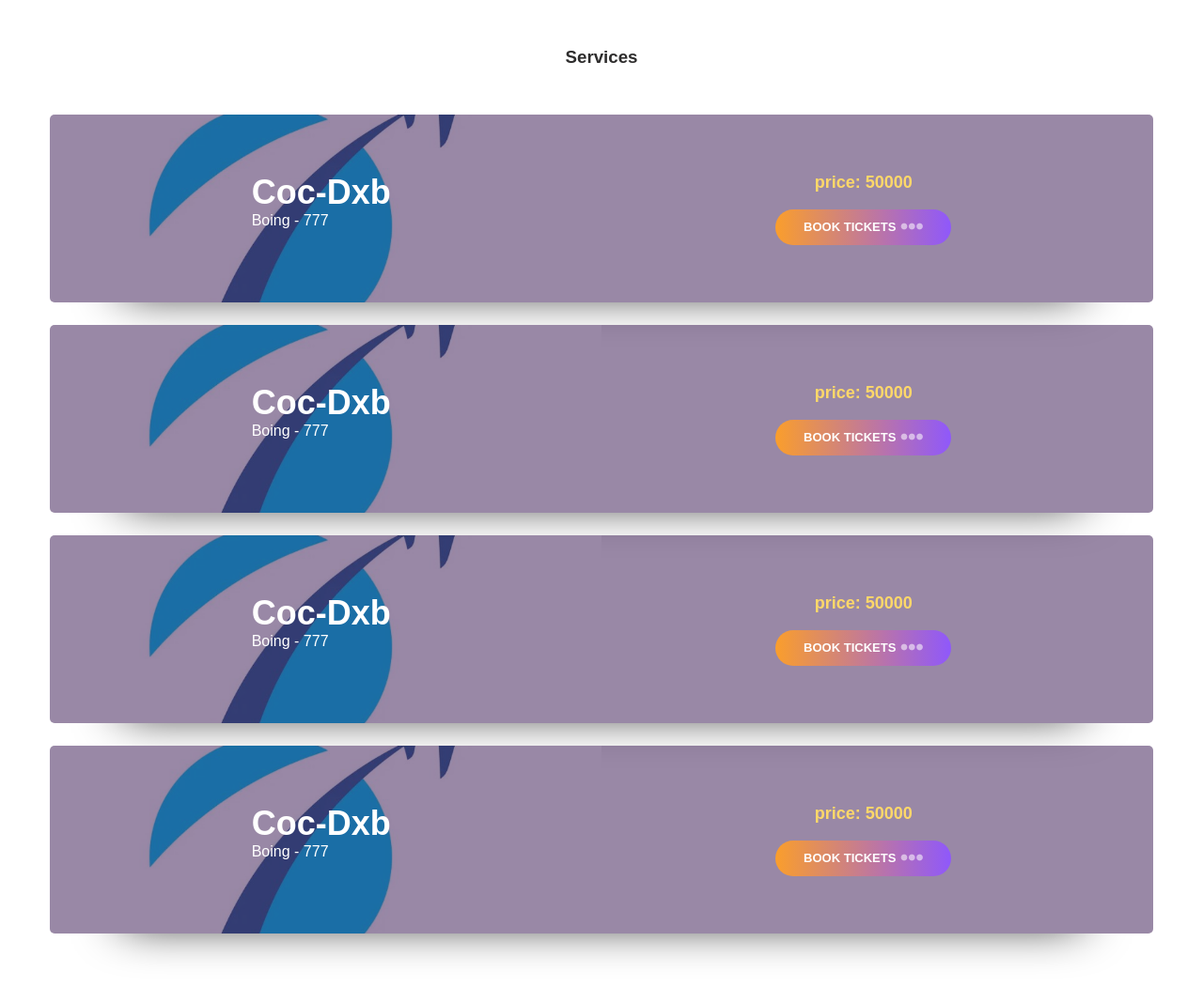
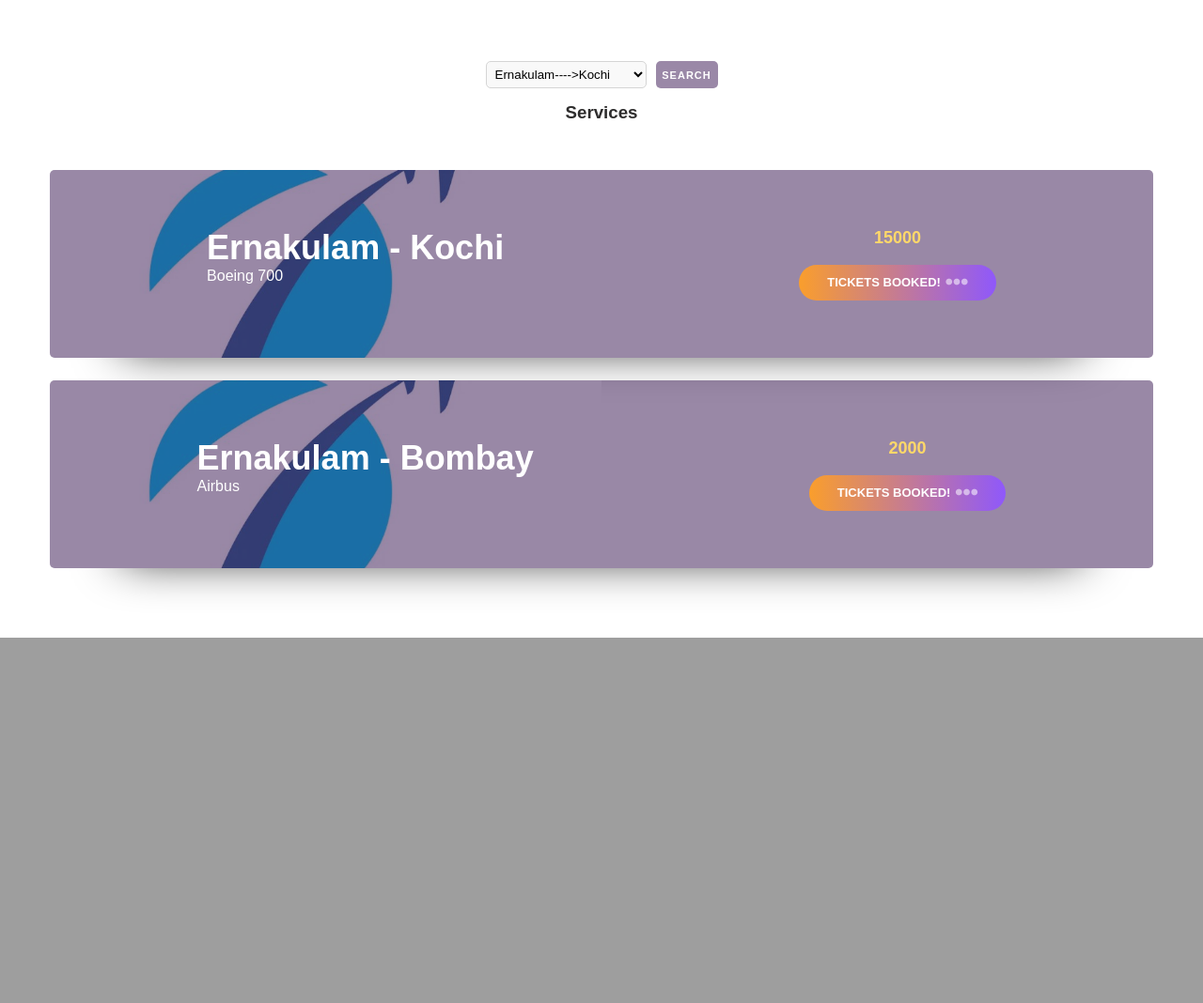
Before and after one commit to antonymaliakkal/Airport-Management, a Flask app: page /viewFlights in a window 1280 px wide. Shown: the part 400-1468 px from the top of the page at 94% size. After the commit the page ends 1079 px from the top, so only its background shows below. Run offline with Flask 2, Linux system fonts and the light colour scheme; a user stored in the database is signed in; data comes from the database, SQL or seed files in the repository; some libraries are stand-ins or nearby versions.

Commit message:
flight search fix , flight search- backend integration

```diff
--- a/app.py
+++ b/app.py
@@ -4,7 +4,7 @@ from flask import Flask, render_template,request,flash,url_for,redirect,session
 from flask_sqlalchemy import SQLAlchemy
 from datetime import datetime
 
-from sqlalchemy import ForeignKey
+from sqlalchemy import ForeignKey, false
 
 
 
@@ -58,16 +58,12 @@ class routes(db.Model):
 
 class tickets(db.Model):
     id = db.Column('ticket_id' , db.Integer , primary_key = True)
-    r_id = db.Column('route_id' , db.Integer)
-    p_id = db.Column('passenger_id' , db.Integer)
-    price = db.Column('total_price' , db.Integer)
-    n = db.Column('Number of People' , db.Integer)
+    flight_id = db.Column('flight_id' , db.Integer, ForeignKey("flights.flight_id"))
+    p_id = db.Column('passenger_id' , db.Integer, ForeignKey("user.user_id"))
 
-    def __init__(self , r_id , p_id , price , n):
-        self.r_id = r_id
+    def __init__(self , flight_id , p_id):
+        self.flight_id = flight_id
         self.p_id = p_id
-        self.price = price
-        self.n = n
 
 class user(db.Model):
     id = db.Column('user_id' , db.Integer , primary_key = True)
@@ -108,7 +104,7 @@ def signup():
                  #return redirect(url_for('addcity'))
                  return redirect(url_for('addcity'))
             else:
-                return redirect(url_for('search'))
+                return redirect(url_for('viewFlights'))
     else:
         return redirect(url_for('home'))
 
@@ -130,7 +126,7 @@ def login():
                 if data.p_e == 'e':
                     return redirect(url_for('addcity'))
                 else:
-                    return redirect(url_for('search'))
+                    return redirect(url_for('viewFlights'))
             else:
                 print('failed')
                 # flash('Record was successfully added')
@@ -151,7 +147,7 @@ def search():
     elif request.method == 'POST':
         rid = request.form['rid']
         result = db.session.query(flights , routes).outerjoin(flights , flights.r_id == rid)
-        render_template('search.html' , data = data , reuslt = result)
+        return render_template('search.html' , data = data , reuslt = result)
 
 
 @app.route('/addcity' , methods = ['GET' , 'POST'])
@@ -200,8 +196,28 @@ def addflight():
 
 @app.route('/viewFlights' , methods = ['GET' , 'POST'])
 def viewFlights():
-    if request.method == 'GET' and session['type'] != 'e':
-        return render_template('p4.html')
+    data = routes.query.all()
+    result=False
+    if request.method == 'POST' and session['type'] != 'e':
+        rid = request.form['rid']
+        result = db.session.query(flights , routes).join(routes).filter(flights.r_id == rid).all()
+        for i in result:
+            if(tickets.query.filter_by(flight_id=i.flights.id,p_id=user.query.filter_by(name=session['username']).first().id).first()):
+                i.flights.booked = True
+    elif request.method == 'GET' and session['type'] != 'e':
+        result = db.session.query(flights ,tickets,routes).join(tickets).join(routes)
+    return render_template('p4.html' , data = data , result = result)
+
+@app.route('/book_tickets/<fid>')
+def book_tickets(fid):
+    data = flights.query.filter_by(id=fid).first()
+    u = user.query.filter_by(name=session['username']).first()
+    print(data,u)
+    data2 = tickets(data.id , u.id)
+    db.session.add(data2)
+    db.session.commit()
+    return redirect('/viewFlights')
+
 
 
 if __name__ == "__main__":
--- a/static/styles/style4.css
+++ b/static/styles/style4.css
@@ -343,3 +343,28 @@
     text-align: center;
     margin-bottom: 1em;
 }
+form{
+  display: flex;
+  justify-content: center;
+  padding: 15px;
+}
+form select{
+  padding: 5px;
+  border-color: #d5d5d5;
+  background: #f9f9f9;
+  border-radius: 5px;
+}
+form button{
+  margin-left: 10px;
+  border: none;
+  width: 6em;
+  background: #9a88a7;
+  color: white;
+  font-size: 11px;
+  font-weight: bold;
+  letter-spacing: 1px;
+  border-radius: 5px;
+}
+.form button:focus-visible{
+  outline: none;
+}
--- a/templates/p4.html
+++ b/templates/p4.html
@@ -54,86 +54,50 @@
                     <h1 class="title">Airline Management System</h1>
                 </div>
                 <section class="planes">
+                    <form action="/viewFlights" method = "POST">
+
+                        <select name="rid">
+                            {% for value in data %}
+                            <option value="{{value.id}}">{{value.From}}---->{{value.to}}</option>
+                            {%endfor%}
+                        </select>
+
+                        <button type="submit">SEARCH</button>
+                    </form>
                     <div class="container">
                         <h3 class="section-head">
                             <span class="headiing"><ul>Services</ul></span>
                         </h3>
+                        {% if result %}
+                            {% for value in result %}
                                 <div class="grid">
                                     <div class="grid-item planeservices">
                                         <img src="static/images/logo1.png" alt="" class="plane-img">
                                         <div class="det">
                                             <div class="det1">
-                                        <h5 class="plane-name">Coc-Dxb</h5>
-                                        <p>Boing - 777</p>
+                                                <h5 class="plane-name">{{value.routes.From}} - {{value.routes.to}}</h5>
+                                                <p>{{value.flights.name}}</p>
                                             </div>
 
                                             <div class="det2">
-                                        <p>price: 50000</p>
-                                        <a href="#" class="btn btn-gradient">Book Tickets
+                                                <p>{{value.routes.price}}</p>
+                                                {% if value.flights.booked or (value.tickets and value.tickets.flight_id) %}
+                                                <a href="" class="btn btn-gradient">Tickets Booked!
                                                     <span class="dots"><i class="fas fa-ellipsis-h"></i></span>
                                                 </a>
+                                                {% else %}
+                                                <a href="/book_tickets/{{value.flights.id}}" class="btn btn-gradient">Book Tickets
+                                                    <span class="dots"><i class="fas fa-ellipsis-h"></i></span>
+                                                </a>
+                                                {% endif %}
                                             </div>
                                         </div>
                                     </div>
 
                                 </div>
-                        <div class="grid">
-                            <div class="grid-item planeservices">
-                                <img src="static/images/logo1.png" alt="" class="plane-img">
-                                <div class="det">
-                                    <div class="det1">
-                                        <h5 class="plane-name">Coc-Dxb</h5>
-                                        <p>Boing - 777</p>
-                                    </div>
+                            {% endfor %}
+                        {% endif %}
 
-                                    <div class="det2">
-                                        <p>price: 50000</p>
-                                        <a href="#" class="btn btn-gradient">Book Tickets
-                                            <span class="dots"><i class="fas fa-ellipsis-h"></i></span>
-                                        </a>
-                                    </div>
-                                </div>
-                            </div>
-
-                        </div>
-                        <div class="grid">
-                            <div class="grid-item planeservices">
-                                <img src="static/images/logo1.png" alt="" class="plane-img">
-                                <div class="det">
-                                    <div class="det1">
-                                        <h5 class="plane-name">Coc-Dxb</h5>
-                                        <p>Boing - 777</p>
-                                    </div>
-
-                                    <div class="det2">
-                                        <p>price: 50000</p>
-                                        <a href="#" class="btn btn-gradient">Book Tickets
-                                            <span class="dots"><i class="fas fa-ellipsis-h"></i></span>
-                                        </a>
-                                    </div>
-                                </div>
-                            </div>
-
-                        </div>
-                        <div class="grid">
-                            <div class="grid-item planeservices">
-                                <img src="static/images/logo1.png" alt="" class="plane-img">
-                                <div class="det">
-                                    <div class="det1">
-                                        <h5 class="plane-name">Coc-Dxb</h5>
-                                        <p>Boing - 777</p>
-                                    </div>
-
-                                    <div class="det2">
-                                        <p>price: 50000</p>
-                                        <a href="#" class="btn btn-gradient">Book Tickets
-                                            <span class="dots"><i class="fas fa-ellipsis-h"></i></span>
-                                        </a>
-                                    </div>
-                                </div>
-                            </div>
-
-                        </div>
 
 
                     </div>
```
Also changed, not shown: airport.db. Lines whose indentation alone changed are shown as unchanged.
